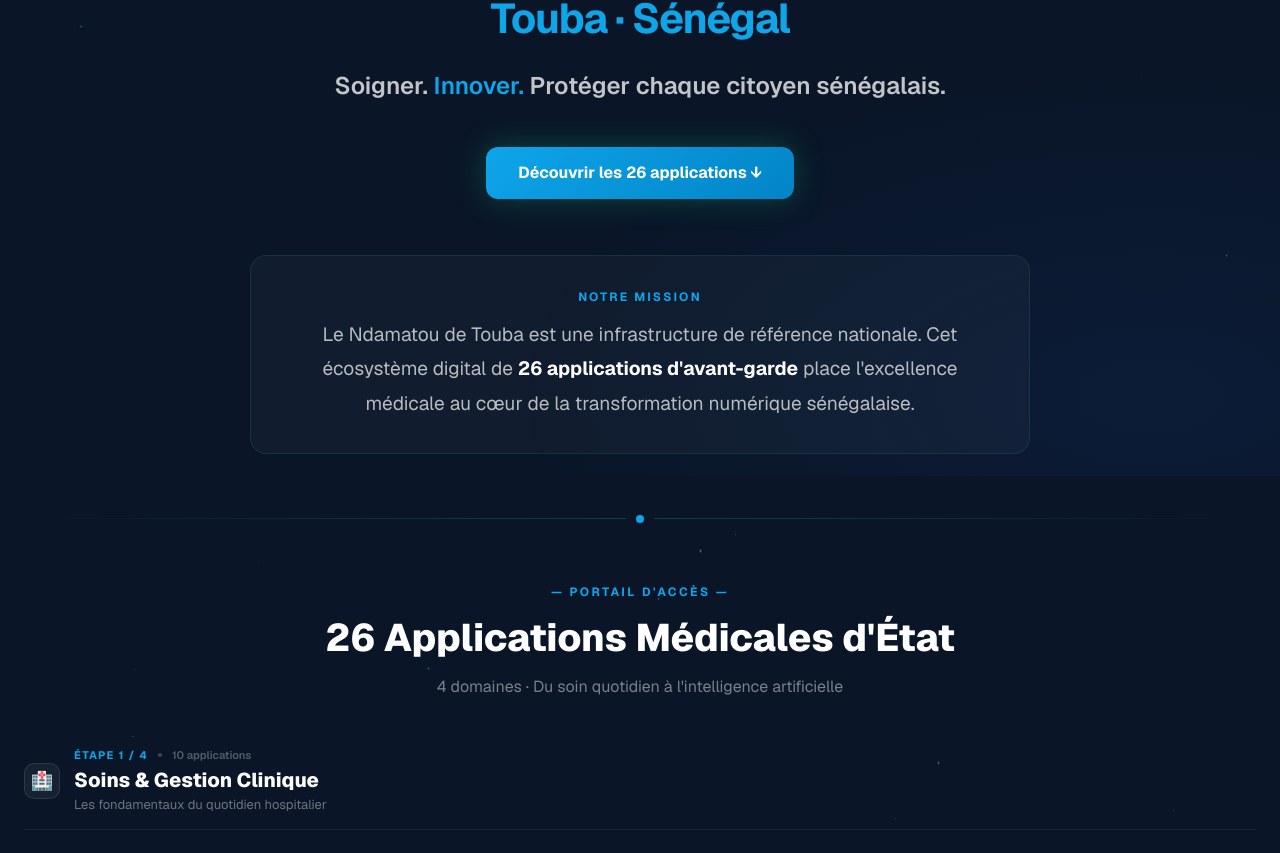
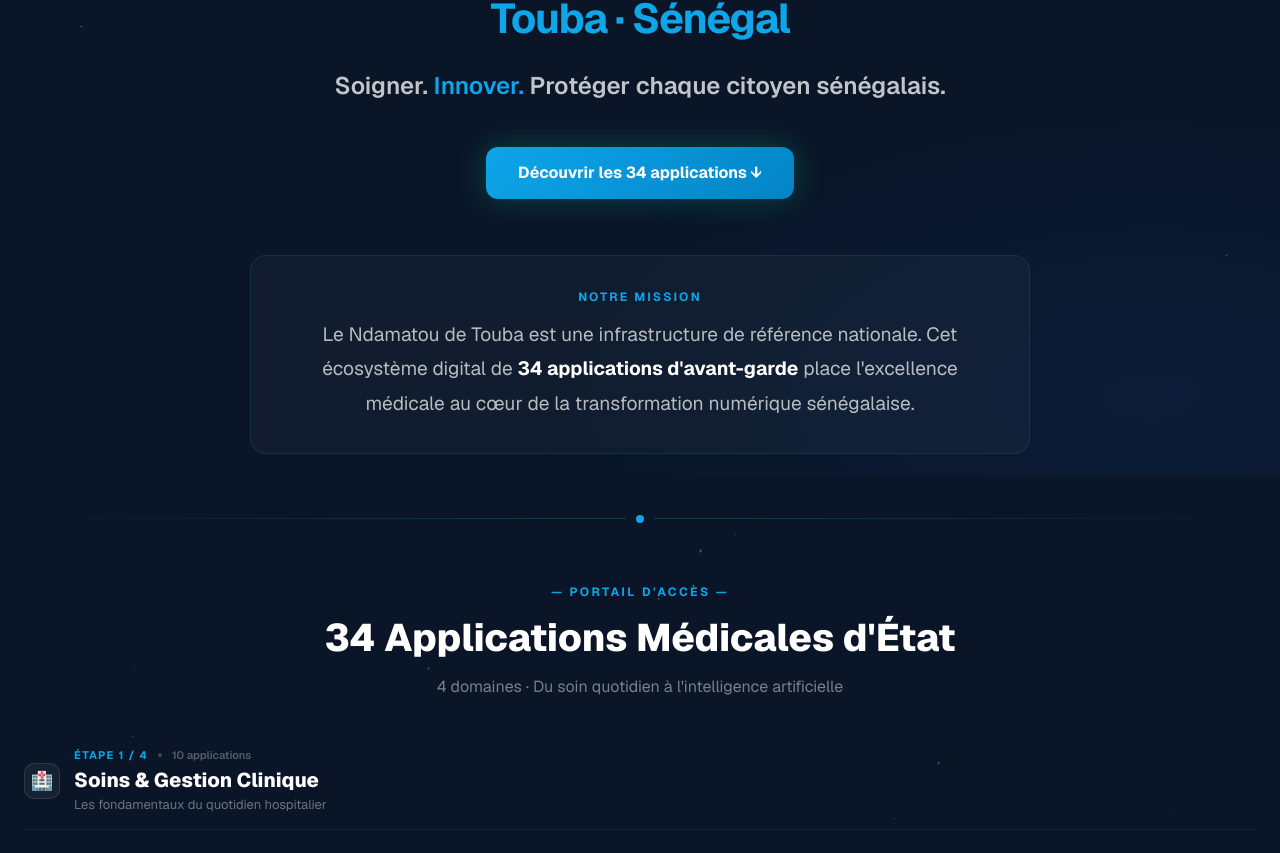
Before and after one commit to mamadouelimanewane/hopital, a Next.js app in the folder hopital-suite/: page / in a window 1280 px wide. Shown: the part 324-1177 px from the top of the page. Built offline with nearby package versions, Linux system fonts and the light colour scheme.

Commit message:
fix: corriger le titre (CNRA -> Ndamatou) et mettre à jour le compteur d'applications (26 -> 34)

```diff
--- a/hopital-suite/app/layout.tsx
+++ b/hopital-suite/app/layout.tsx
@@ -5,9 +5,9 @@ import "./globals.css"
 const geist = Geist({ variable: "--font-sans", subsets: ["latin"] })
 
 export const metadata: Metadata = {
-  title: "CNRA Suite — Plateforme numérique intégrée",
-  description: "Suite de 6 applications gouvernementales pour le Conseil National de Régulation de l'Audiovisuel du Sénégal. Surveillance électorale, médias, deepfakes, éducation aux médias.",
-  keywords: ["CNRA", "Sénégal", "audiovisuel", "médias", "régulation", "gouvernement"],
+  title: "Ndamatou Suite — Hôpital de Référence",
+  description: "Suite de 34 applications médicales pour l'Hôpital Ndamatou de Touba au Sénégal. Gestion hospitalière, IA médicale, dossiers partagés et suivi patient.",
+  keywords: ["Ndamatou", "Touba", "Sénégal", "hôpital", "santé", "médical", "IA"],
 }
 
 export default function RootLayout({ children }: { children: React.ReactNode }) {
--- a/hopital-suite/app/page.tsx
+++ b/hopital-suite/app/page.tsx
@@ -215,7 +215,7 @@ export default function Home() {
               fontSize: 16, fontWeight: 700, textDecoration: "none",
               boxShadow: "0 0 30px rgba(16,185,129,0.3)", transition: "all 0.2s",
             }}>
-              Découvrir les 26 applications ↓
+              Découvrir les 34 applications ↓
             </a>
           </div>
 
@@ -230,7 +230,7 @@ export default function Home() {
             </p>
             <p style={{ fontSize: "clamp(1rem, 2vw, 1.2rem)", color: "rgba(255,255,255,0.7)", lineHeight: 1.8 }}>
               Le Ndamatou de Touba est une infrastructure de référence nationale.
-              Cet écosystème digital de <strong style={{ color: "#fff" }}>26 applications d'avant-garde</strong> place
+              Cet écosystème digital de <strong style={{ color: "#fff" }}>34 applications d'avant-garde</strong> place
               l'excellence médicale au cœur de la transformation numérique sénégalaise.
             </p>
           </div>
@@ -253,7 +253,7 @@ export default function Home() {
               — Portail d'accès —
             </p>
             <h2 style={{ fontSize: "clamp(1.8rem, 3vw, 2.5rem)", fontWeight: 800, color: "#fff" }}>
-              26 Applications Médicales d'État
+              34 Applications Médicales d'État
             </h2>
             <p style={{ fontSize: 16, color: "rgba(255,255,255,0.45)", marginTop: 8 }}>
               4 domaines · Du soin quotidien à l'intelligence artificielle
```
